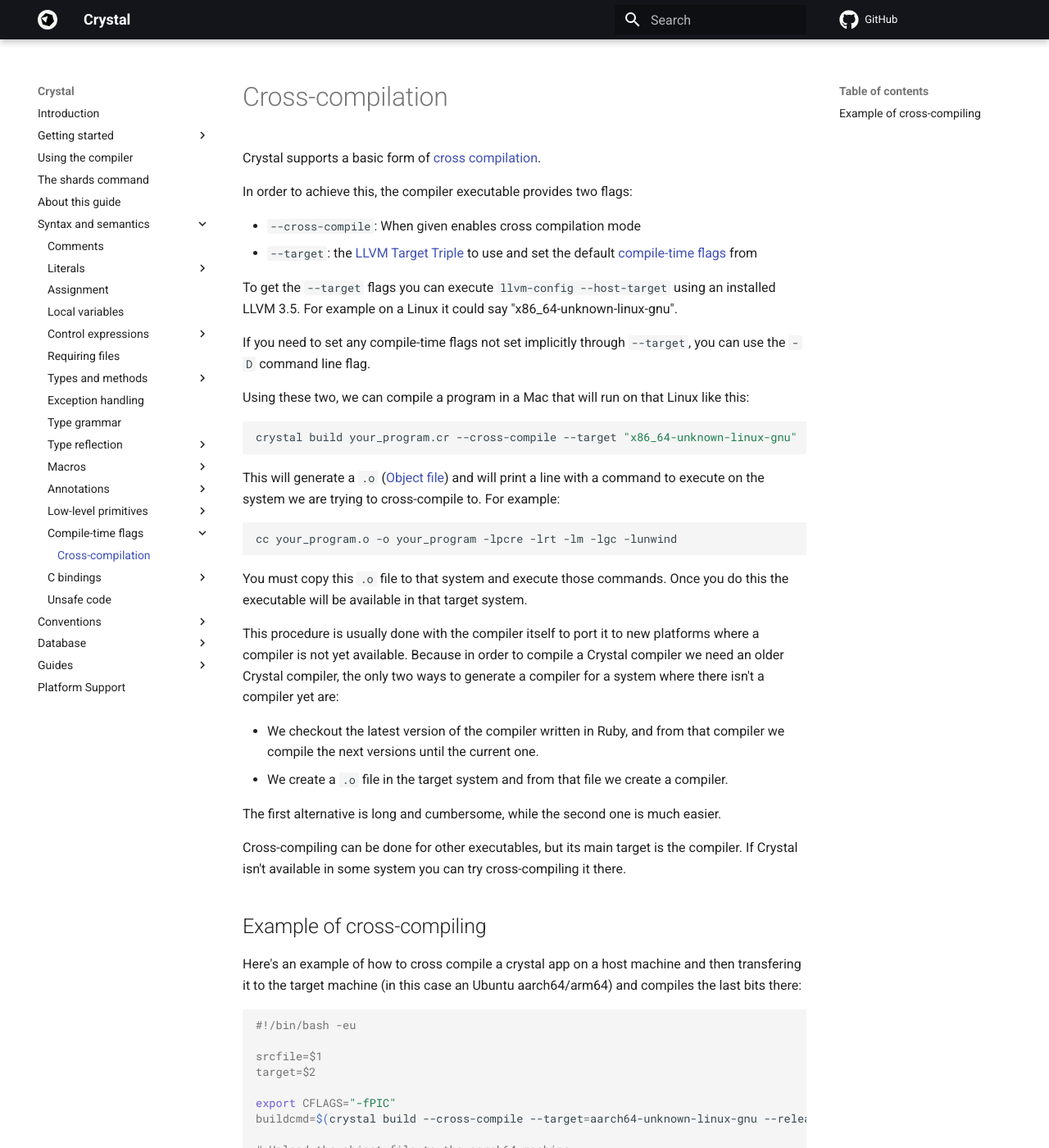
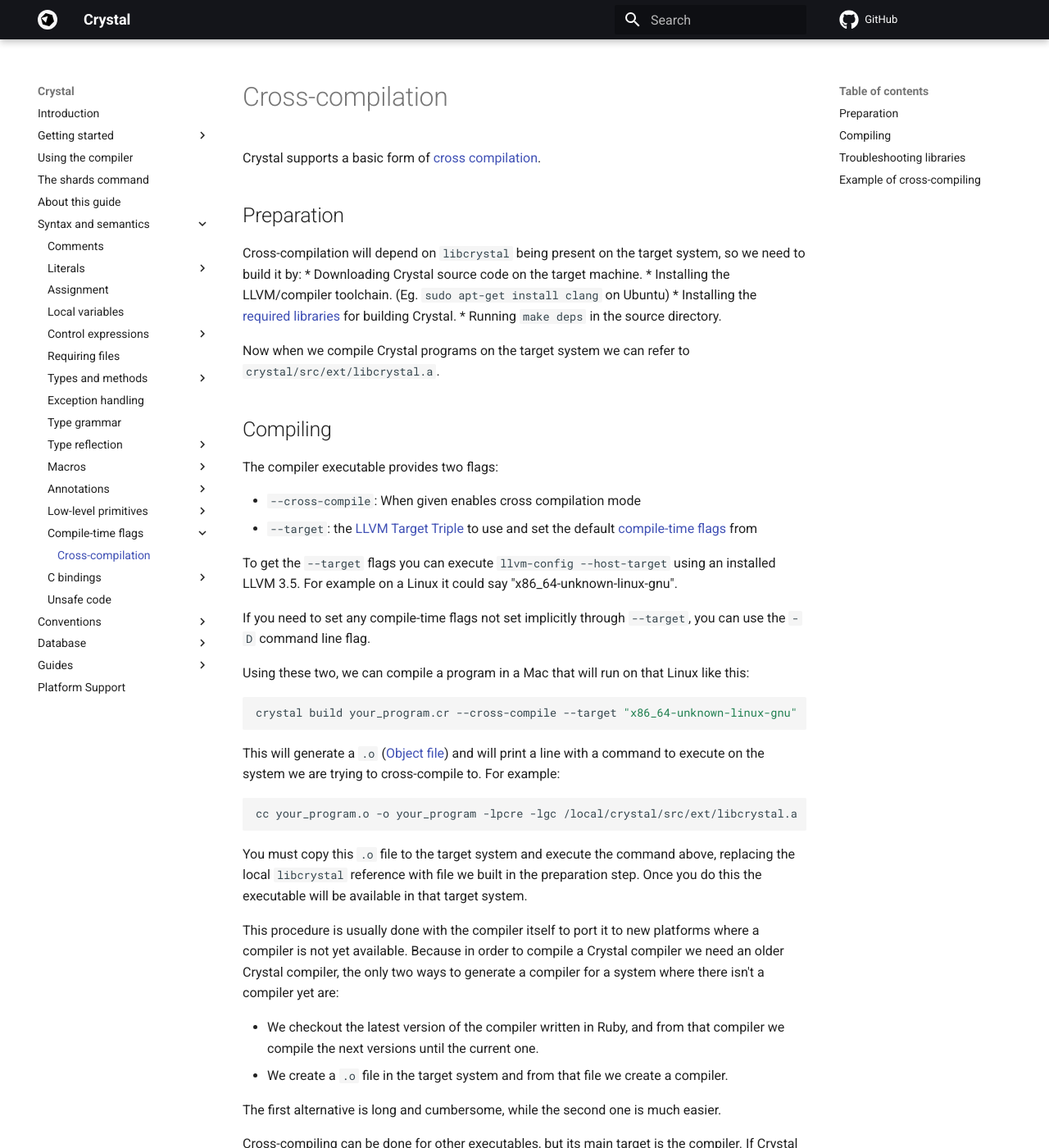
Before and after one commit to crystal-lang/crystal-book, an MkDocs documentation site: the page built from docs/syntax_and_semantics/cross-compilation.md, in a window 1280 px wide and 1400 px high. Shown: the whole window at 82% size. Built offline with MkDocs 1.6.1 and Material for MkDocs 9.7.7, drawn with Linux system fonts in a browser that asks for light colours; comment, search, counter and statistics services are not loaded; some of the changed text lies outside the part shown.

Commit message:
Improve cross-compilation documentation.

````diff
--- a/docs/syntax_and_semantics/cross-compilation.md
+++ b/docs/syntax_and_semantics/cross-compilation.md
@@ -2,7 +2,20 @@
 
 Crystal supports a basic form of [cross compilation](http://en.wikipedia.org/wiki/Cross_compiler).
 
-In order to achieve this, the compiler executable provides two flags:
+## Preparation
+
+Cross-compilation will depend on `libcrystal` being present on the target system, so we need to build it by:
+* Downloading Crystal source code on the target machine.
+* Installing the LLVM/compiler toolchain. (Eg. `sudo apt-get install clang` on Ubuntu)
+* Installing the [required libraries](https://github.com/crystal-lang/crystal/wiki/All-required-libraries) for building Crystal.
+* Running `make deps` in the source directory.
+
+Now when we compile Crystal programs on the target system we can refer to `crystal/src/ext/libcrystal.a`.
+
+
+## Compiling
+
+The compiler executable provides two flags:
 
 * `--cross-compile`: When given enables cross compilation mode
 * `--target`: the [LLVM Target Triple](http://llvm.org/docs/LangRef.html#target-triple) to use and set the default [compile-time flags](compile_time_flags.md) from
@@ -20,10 +33,10 @@
 This will generate a `.o` ([Object file](http://en.wikipedia.org/wiki/Object_file)) and will print a line with a command to execute on the system we are trying to cross-compile to. For example:
 
 ```bash
-cc your_program.o -o your_program -lpcre -lrt -lm -lgc -lunwind
+cc your_program.o -o your_program -lpcre -lgc /local/crystal/src/ext/libcrystal.a
 ```
 
-You must copy this `.o` file to that system and execute those commands. Once you do this the executable will be available in that target system.
+You must copy this `.o` file to the target system and execute the command above, replacing the local `libcrystal` reference with file we built in the preparation step.  Once you do this the executable will be available in that target system.
 
 This procedure is usually done with the compiler itself to port it to new platforms where a compiler is not yet available. Because in order to compile a Crystal compiler we need an older Crystal compiler, the only two ways to generate a compiler for a system where there isn't a compiler yet are:
 
@@ -33,6 +46,19 @@
 The first alternative is long and cumbersome, while the second one is much easier.
 
 Cross-compiling can be done for other executables, but its main target is the compiler. If Crystal isn't available in some system you can try cross-compiling it there.
+
+## Troubleshooting libraries
+
+The cross-compilation step will generate a command with numerous flags, many of these refer to the libraries that need to be included when compiling your program.
+If the libraries are not present on the target system, the compilation will fail and complain about the respective flags, which are not always descriptive.
+
+When you need to work out what libraries a flag refers to you can do the following:
+
+```bash
+ld -lgc --verbose
+```
+
+The output will give you more descriptive names (and even paths) for the libraries that cannot be loaded.  You can then install these and try compiling your program again.
 
 ## Example of cross-compiling
 
````
